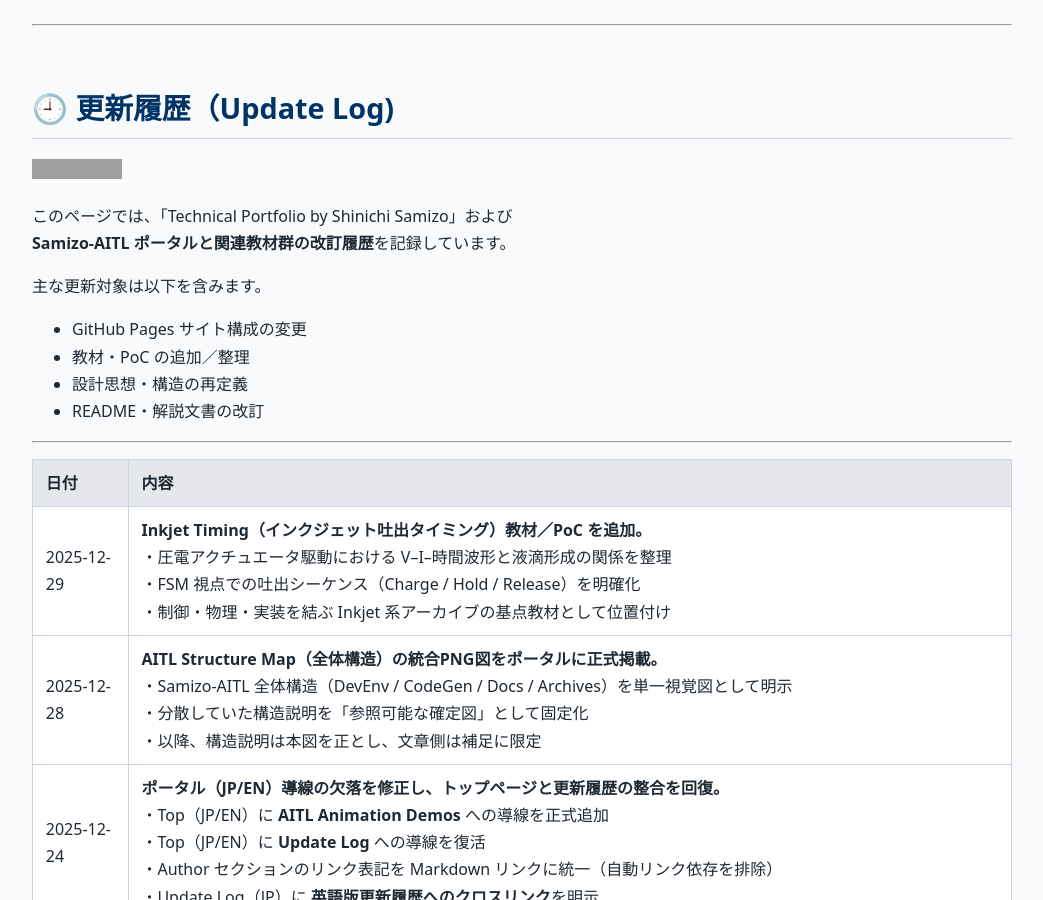
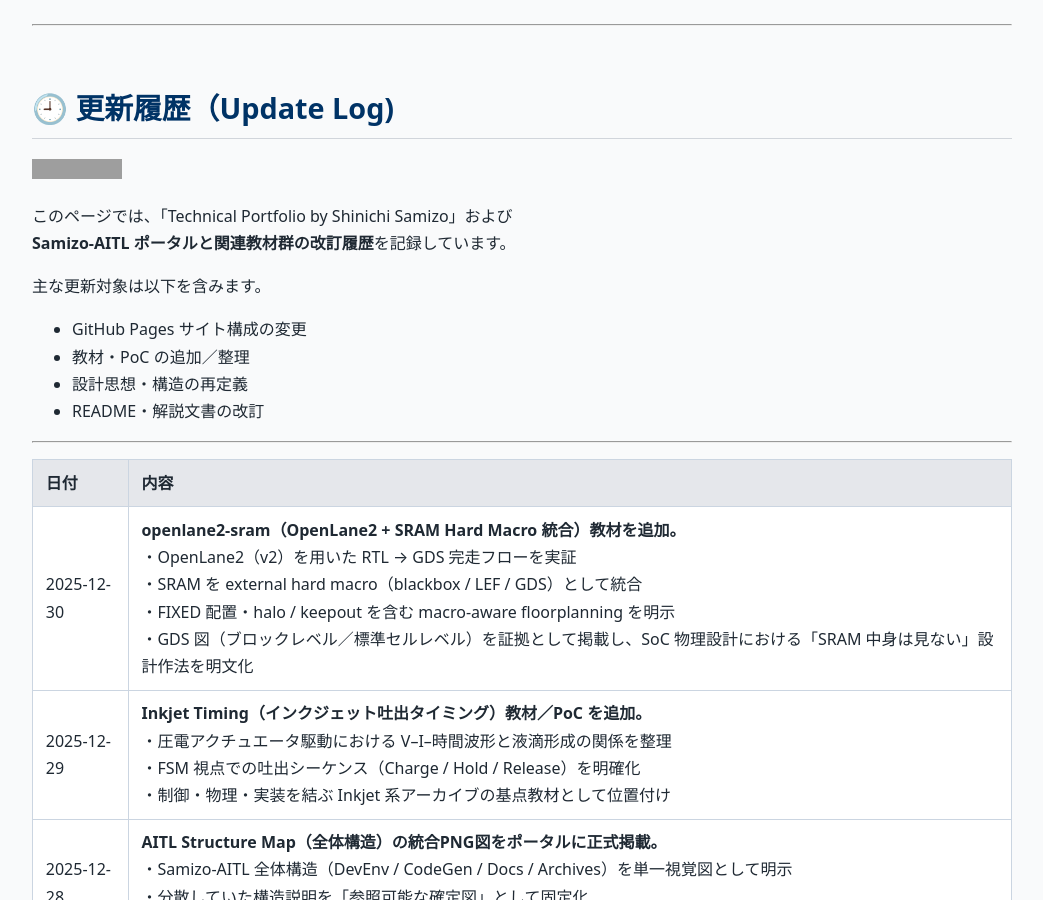
Before and after one commit to Samizo-AITL/Samizo-AITL.github.io, a Jekyll site: the page built from about/update/index.md, in a window 1280 px wide and 900 px high. Shown: the whole window, without its empty margins (118-1161 px from the left). Built offline with Jekyll 4.4.1, drawn with Linux system fonts in a browser that asks for light colours; grey boxes are pictures that could not be loaded.

Commit message:
Update index.md

```diff
--- a/about/update/index.md
+++ b/about/update/index.md
@@ -23,6 +23,7 @@
 
 | 日付       | 内容 |
 |------------|------|
+| 2025-12-30 | **openlane2-sram（OpenLane2 + SRAM Hard Macro 統合）教材を追加。**<br>・OpenLane2（v2）を用いた RTL → GDS 完走フローを実証<br>・SRAM を external hard macro（blackbox / LEF / GDS）として統合<br>・FIXED 配置・halo / keepout を含む macro-aware floorplanning を明示<br>・GDS 図（ブロックレベル／標準セルレベル）を証拠として掲載し、SoC 物理設計における「SRAM 中身は見ない」設計作法を明文化 |
 | 2025-12-29 | **Inkjet Timing（インクジェット吐出タイミング）教材／PoC を追加。**<br>・圧電アクチュエータ駆動における V–I–時間波形と液滴形成の関係を整理<br>・FSM 視点での吐出シーケンス（Charge / Hold / Release）を明確化<br>・制御・物理・実装を結ぶ Inkjet 系アーカイブの基点教材として位置付け |
 | 2025-12-28 | **AITL Structure Map（全体構造）の統合PNG図をポータルに正式掲載。**<br>・Samizo-AITL 全体構造（DevEnv / CodeGen / Docs / Archives）を単一視覚図として明示<br>・分散していた構造説明を「参照可能な確定図」として固定化<br>・以降、構造説明は本図を正とし、文章側は補足に限定 |
 | 2025-12-24 | **ポータル（JP/EN）導線の欠落を修正し、トップページと更新履歴の整合を回復。**<br>・Top（JP/EN）に **AITL Animation Demos** への導線を正式追加<br>・Top（JP/EN）に **Update Log** への導線を復活<br>・Author セクションのリンク表記を Markdown リンクに統一（自動リンク依存を排除）<br>・Update Log（JP）に **英語版更新履歴へのクロスリンク**を明示 |
```
